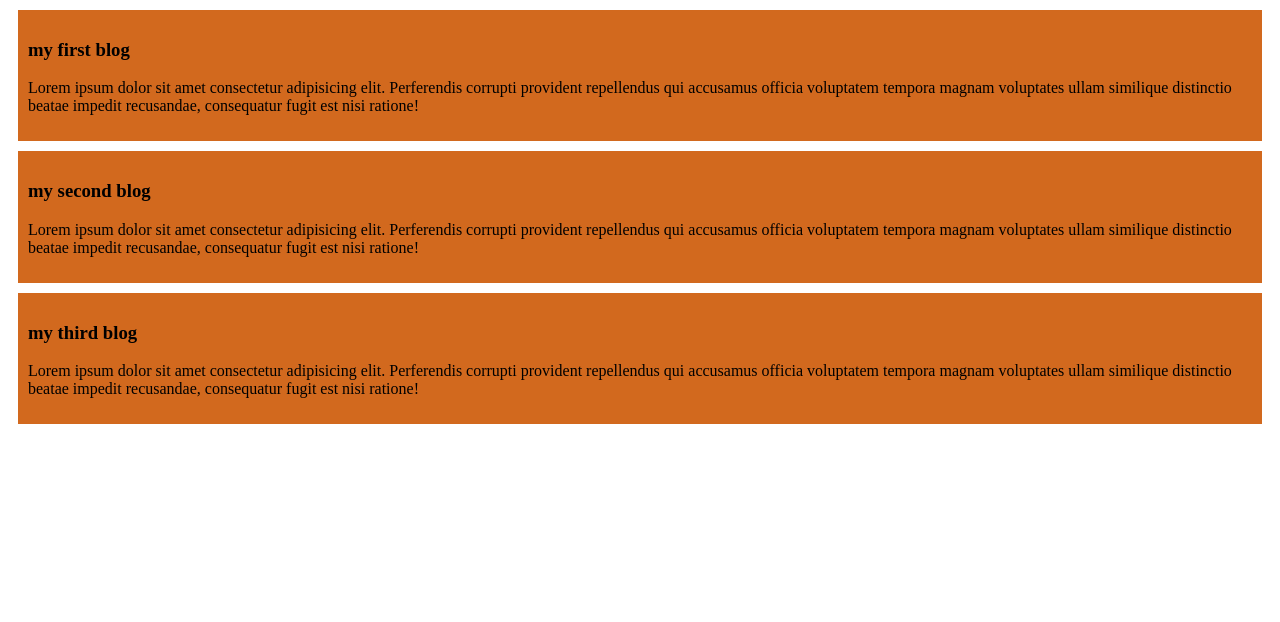
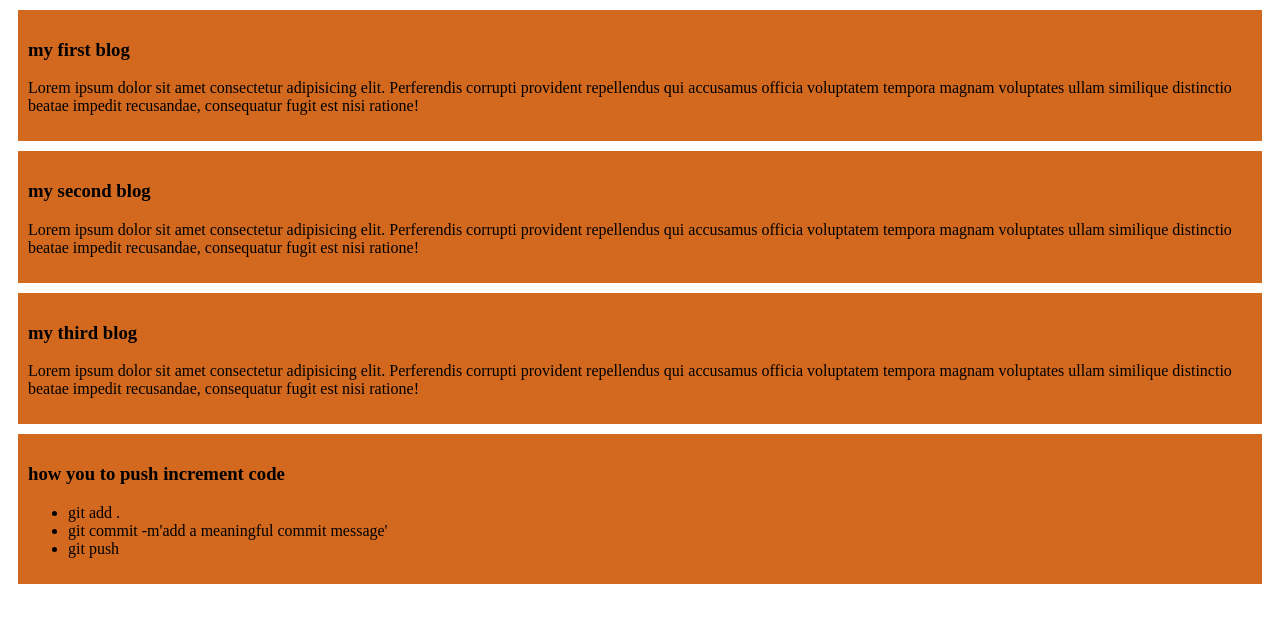
Before and after one commit to sishakil831/my-simple-website, a plain HTML site: page index.html in a window 1280 px wide. Drawn offline with Linux system fonts and the light colour scheme.

Commit message:
added a list to push code

```diff
--- a/index.html
+++ b/index.html
@@ -19,6 +19,14 @@
         <h3>my third blog</h3>
         <p>Lorem ipsum dolor sit amet consectetur adipisicing elit. Perferendis corrupti provident repellendus qui accusamus officia voluptatem tempora magnam voluptates ullam similique distinctio beatae impedit recusandae, consequatur fugit est nisi ratione!</p>
     </div>
+    <div>
+        <h3>how you to push increment code</h3>
+        <ul>
+            <li>git add .</li>
+            <li>git commit -m'add a meaningful commit message'</li>
+            <li>git push</li>
+        </ul>
+    </div>
 
 </body>
 </html>
```
